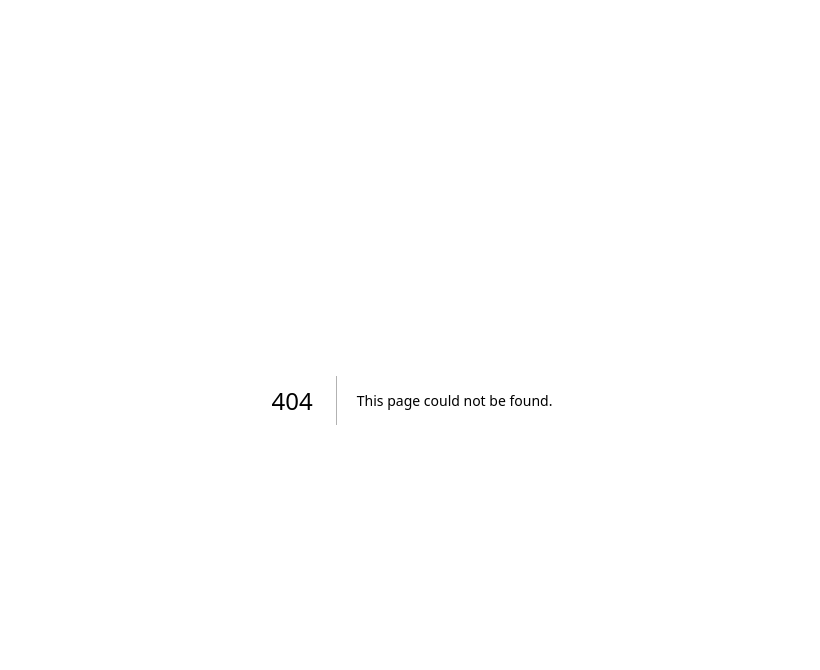
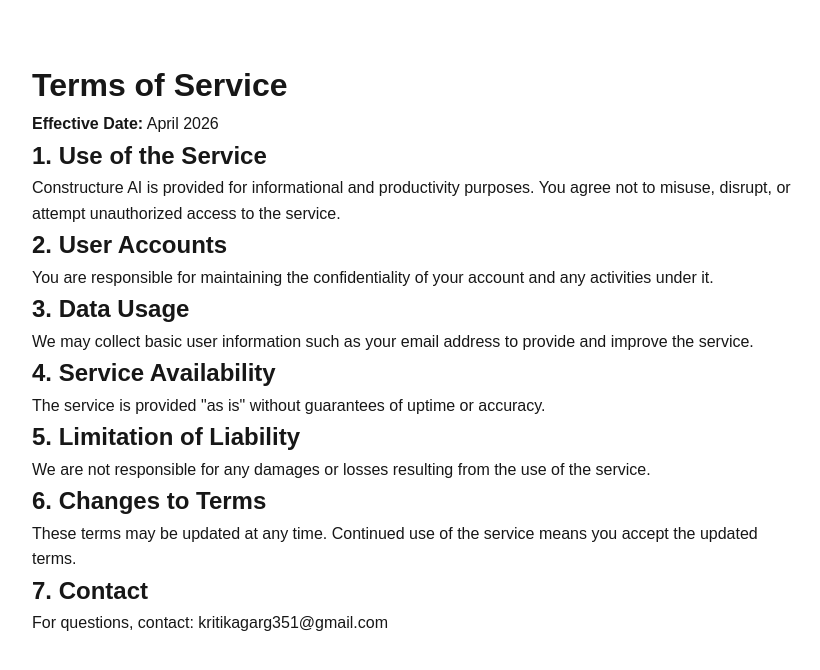
Before and after one commit to kritikaspidy/Constructure-AI, a Next.js app in the folder frontend/: page /terms in a window 1280 px wide. Before the commit this address had no page. Shown: the top 670 px of the page, without its empty margins (228-1048 px from the left). Built offline with nearby package versions, Linux system fonts and the light colour scheme.

Commit message:
feat/terms

```diff
--- /dev/null
+++ b/frontend/app/terms/page.js
@@ -0,0 +1,54 @@
+export default function Terms() {
+  return (
+    <div style={{
+      maxWidth: "800px",
+      margin: "40px auto",
+      padding: "20px",
+      lineHeight: "1.6",
+      fontFamily: "sans-serif"
+    }}>
+      <h1>Terms of Service</h1>
+
+      <p><strong>Effective Date:</strong> April 2026</p>
+
+      <h2>1. Use of the Service</h2>
+      <p>
+        Constructure AI is provided for informational and productivity purposes.
+        You agree not to misuse, disrupt, or attempt unauthorized access to the service.
+      </p>
+
+      <h2>2. User Accounts</h2>
+      <p>
+        You are responsible for maintaining the confidentiality of your account
+        and any activities under it.
+      </p>
+
+      <h2>3. Data Usage</h2>
+      <p>
+        We may collect basic user information such as your email address to provide
+        and improve the service.
+      </p>
+
+      <h2>4. Service Availability</h2>
+      <p>
+        The service is provided "as is" without guarantees of uptime or accuracy.
+      </p>
+
+      <h2>5. Limitation of Liability</h2>
+      <p>
+        We are not responsible for any damages or losses resulting from the use of the service.
+      </p>
+
+      <h2>6. Changes to Terms</h2>
+      <p>
+        These terms may be updated at any time. Continued use of the service means
+        you accept the updated terms.
+      </p>
+
+      <h2>7. Contact</h2>
+      <p>
+        For questions, contact: kritikagarg351@gmail.com
+      </p>
+    </div>
+  );
+}
```
Also changed, not shown: frontend/app/page.js (+15 -0 lines).
